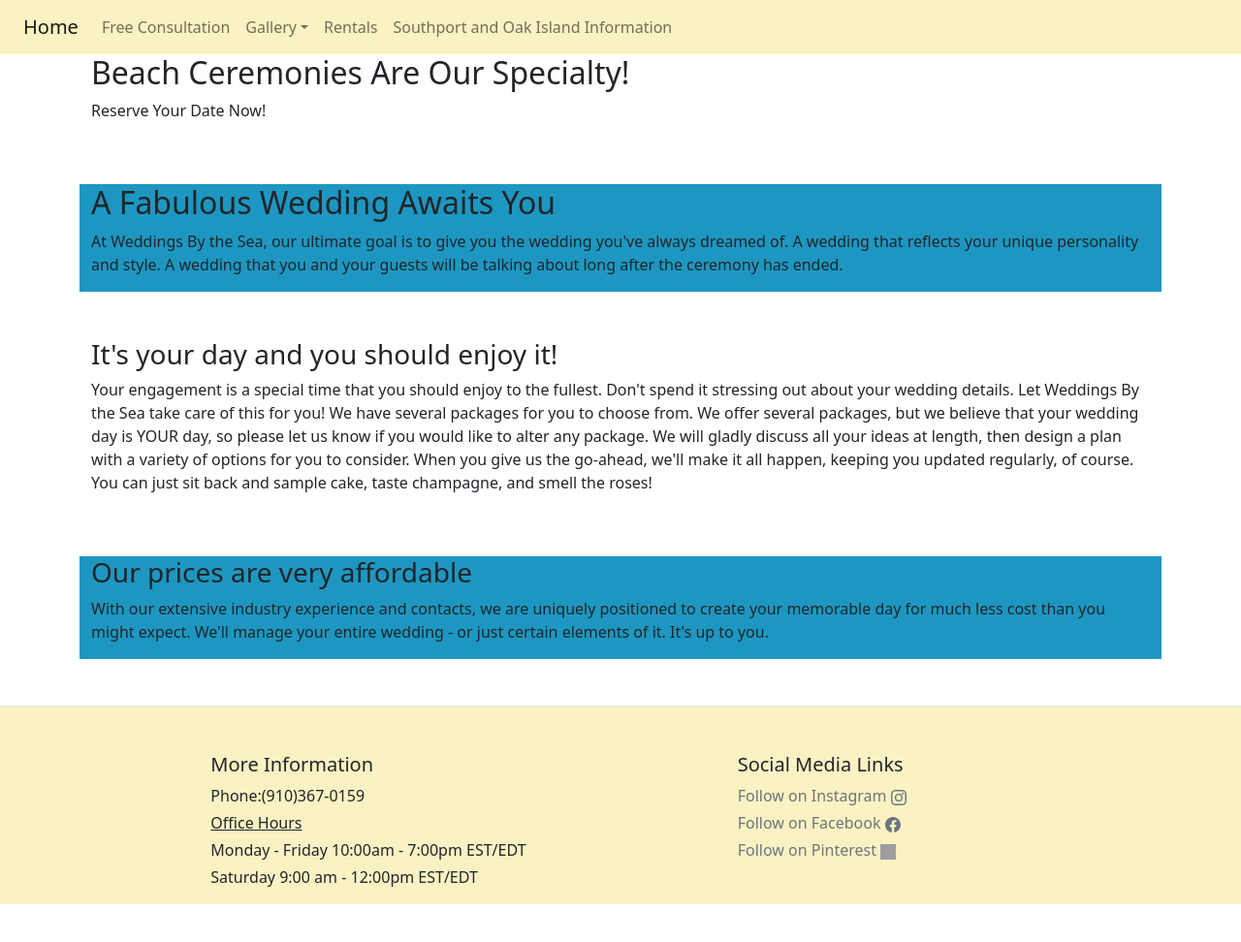
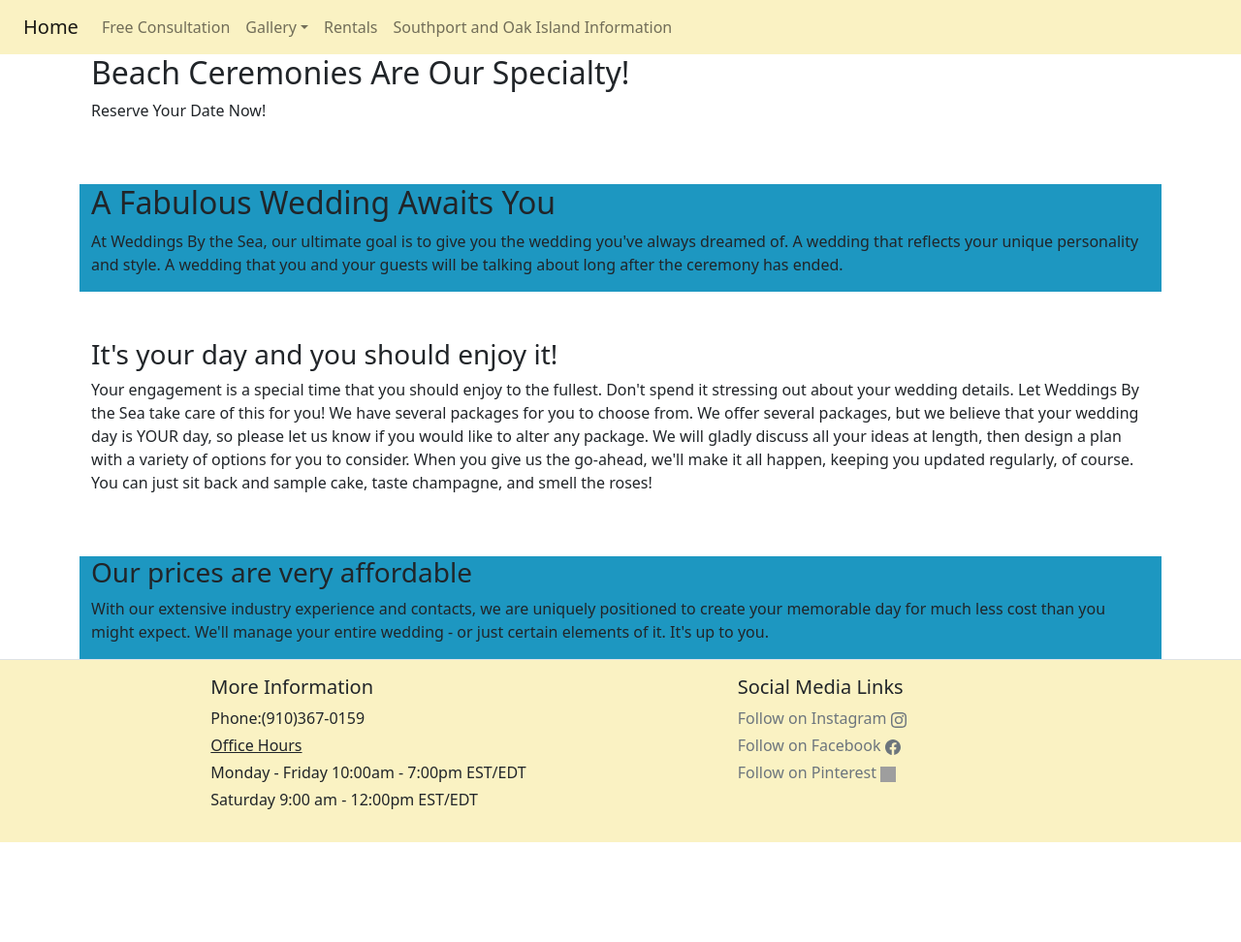
Before and after one commit to weddingsbytheseanc/weddingsbytheseanc.github.io, a Jekyll site: the page built from index.html, in a window 1280 px wide and 981 px high. Shown: the top 972 px of the window at 97% size. Built offline with Jekyll 4.4.1, drawn with Linux system fonts in a browser that asks for light colours; nearby versions of some CDN libraries; library files that are not in the unit come from our copies; grey boxes are pictures that could not be loaded.

Commit message:
foot fix

```diff
--- a/_layouts/default.html
+++ b/_layouts/default.html
@@ -47,7 +47,7 @@
 					</div>
 	      </section>
 			</div>
-			<footer class="pt-4 my-md-5 pt-md-5 border-top" style="background-color: #FAF2C3;">
+			<footer class="footer mt-auto py-3 border-top" style="background-color: #FAF2C3;">
 				<div class="row justify-content-center">
       		<div class="col-4 col-md offset-md-2">
         		<h5>More Information</h5>
--- a/weddingdesigns.html
+++ b/weddingdesigns.html
@@ -19,7 +19,7 @@ title: Weddings Designs
       <img src="assets\pictures\IMG_1.jpg" class="d-block w-75 mx-auto" alt="...">
     </div>
     <div class="carousel-item">
-      <img src="assets\pictures\IMG_2.jpg" class="d-block w-100" alt="...">
+      <img src="assets\pictures\IMG_2.jpg" class="d-block w-75 h-75 mx-auto" alt="...">
     </div>
     <div class="carousel-item">
       <img src="assets\pictures\IMG_3.jpg" class="d-block w-100" alt="...">
```
